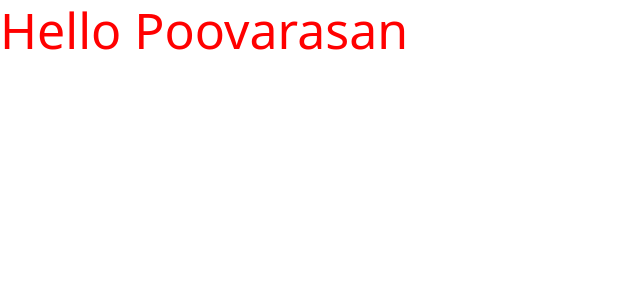
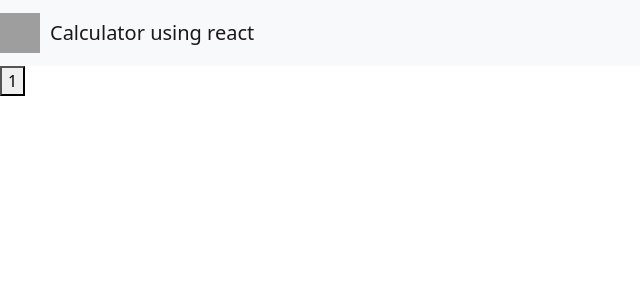
Before and after one commit to poovarasangb/react_calc, a React (Create React App) app: page / in a window 1280 px wide. Shown: the top 300 px of the page, without its empty margins (0-640 px from the left). Built offline with nearby package versions, Linux system fonts and the light colour scheme; grey boxes are pictures that could not be loaded; the HTML template or start-up script is replaced by a standard one.

Commit message:
Eslint configs

```diff
--- a/package.json
+++ b/package.json
@@ -4,6 +4,7 @@
   "private": true,
   "dependencies": {
     "bootstrap": "^5.2.3",
+    "clsx": "^1.2.1",
     "node-sass": "^7.0.3",
     "react": "^18.2.0",
     "react-dom": "^18.2.0",
@@ -11,8 +12,9 @@
     "sass": "^1.56.1"
   },
   "scripts": {
-    "clean": "rm -rf node_modules package-lock.json",
-    "cleanIns": "npm run clean && npm i",
+    "clean": "rm -rf node_modules package-lock.json output",
+    "ins": "npm i --registry https://registry.npmjs.com",
+    "cleanIns": "npm run clean && npm run ins",
     "watch": "webpack serve --config  ./build/configs/webpack.common.js",
     "cleanWatch": "npm run cleanIns && npm run watch"
   },
--- a/src/js/App.js
+++ b/src/js/App.js
@@ -1,7 +1,39 @@
-import { CalendarButton } from './components/button';
+import { useCallback } from "react";
+import { CalendarButton } from "./components/button";
 
-export const App = () => (
-  <div className='mainCss'>
-    <CalendarButton name="Poovarasan" />
-  </div>
-);
+export const App = () => {
+    const renderAppName =  useCallback(() =>(
+        <div className="app-name">
+      Calculator using react
+        </div>
+    ), []);
+
+    const renderHeader = () =>(
+        <header>
+            <nav className="navbar navbar-light bg-light">
+                <a className="navbar-brand" href="#">
+                    <div className="app-nameLogo-section">
+                        <div className="app-logo">
+                            <img
+                                src="https://cdn2.iconfinder.com/data/icons/ios7-inspired-mac-icon-set/512/Calculator_512.png"
+                                width="40" height="40"
+                                className="d-inline-block align-top"
+                                alt="C"/>
+                        </div>
+                        {renderAppName()}
+                    </div>
+                </a>
+            </nav>
+        </header>
+    );
+
+    return (
+        <>
+            {renderHeader()}
+            <CalendarButton
+                text={1}
+                value={1}
+            />
+        </>
+    );
+};
--- a/src/js/components/button.jsx
+++ b/src/js/components/button.jsx
@@ -1,13 +1,41 @@
+import { useCallback, useMemo } from 'react';
 import PropTypes from 'prop-types';
+import clsx from "clsx";
 
 export const CalendarButton = ({
-  name
-}) => <h1>{`Hello ${name}`}</h1>;
+    text,
+    value,
+    onClick,
+    classNames = ""
+}) => {
+    const getClassName = useMemo(()=>clsx(
+        "",
+        classNames
+    ), [classNames]);
+
+    const handleButtonClick = useCallback((event)=>{
+        onClick(event, value);
+    }, [onClick, value]);
+
+    const renderText = useCallback(()=>text, [text]);
+
+    return (
+        <button
+            className={getClassName}
+            value={value}
+            onClick={handleButtonClick}
+        >
+            {renderText({text: "text"})}
+        </button>
+    );
+
+};
 
 const CalendarButtonPropTypes = {
-  text: PropTypes.number,
-  value: PropTypes.number,
-  onClick: PropTypes.func
+    text: PropTypes.number.isRequired,
+    value: PropTypes.number.isRequired,
+    onClick: PropTypes.func.isRequired,
+    classNames: PropTypes.string
 };
 
 CalendarButton.propTypes = CalendarButtonPropTypes;
--- a/src/js/index.js
+++ b/src/js/index.js
@@ -12,7 +12,7 @@ document.title = 'React Calculator App';
 
 const root = ReactDOM.createRoot(mainElement);
 root.render(
-  <React.StrictMode>
-    <App/>
-  </React.StrictMode>
+    <React.StrictMode>
+        <App/>
+    </React.StrictMode>
 );
--- a/src/scss/init.scss
+++ b/src/scss/init.scss
@@ -1,8 +1,9 @@
 @use "./func/rem" as *;
 
-.mainCss {
-    h1 {
-        font-size: rem(50px);
+.app-nameLogo-section {
+    display: flex;
+    align-items: center;
+    .app-logo {
+        margin-right: rem(10px);
     }
-    color: red;
 }
```
Also changed, not shown: .eslintrc.js, 4 other files (tests, documents, lock files or other folders).
